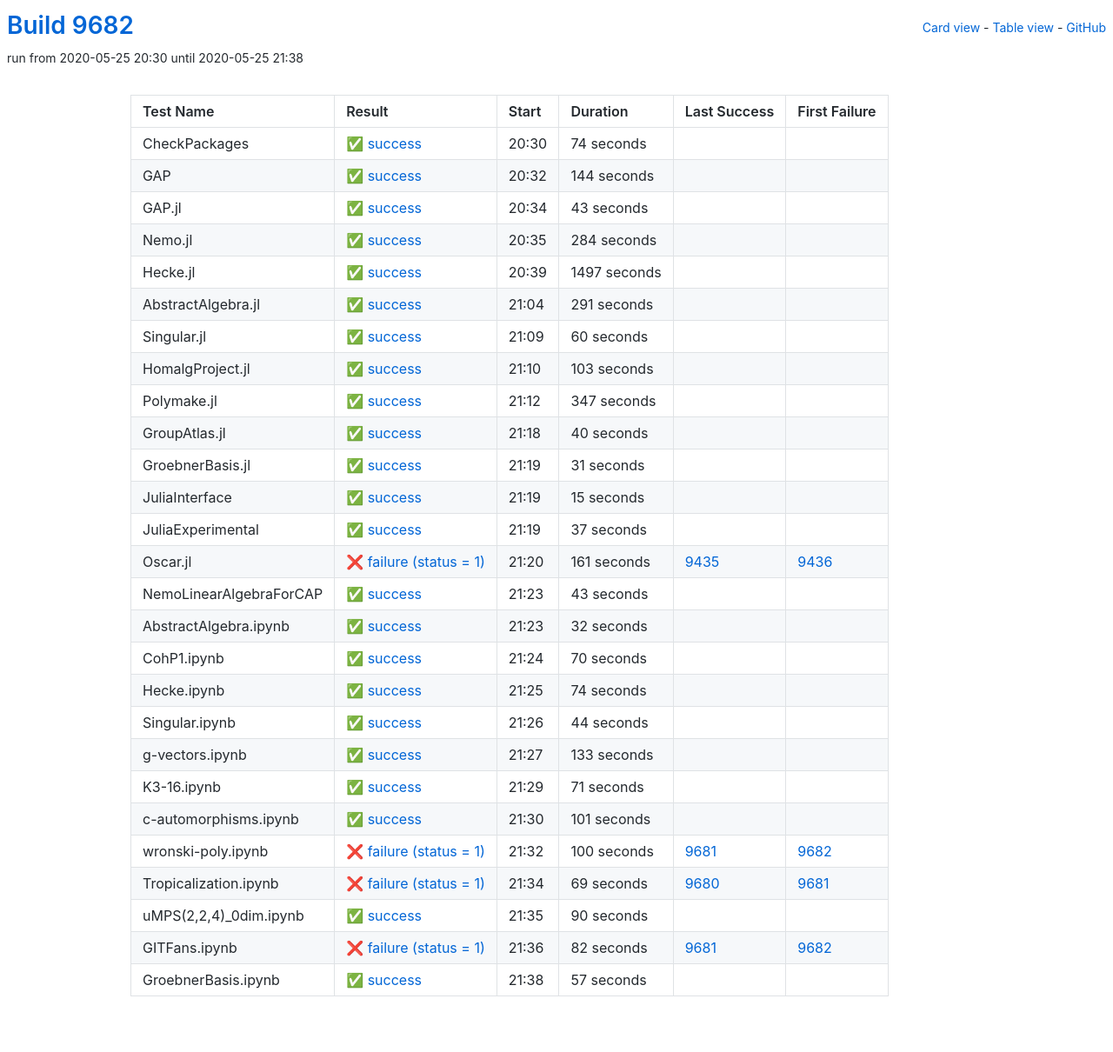
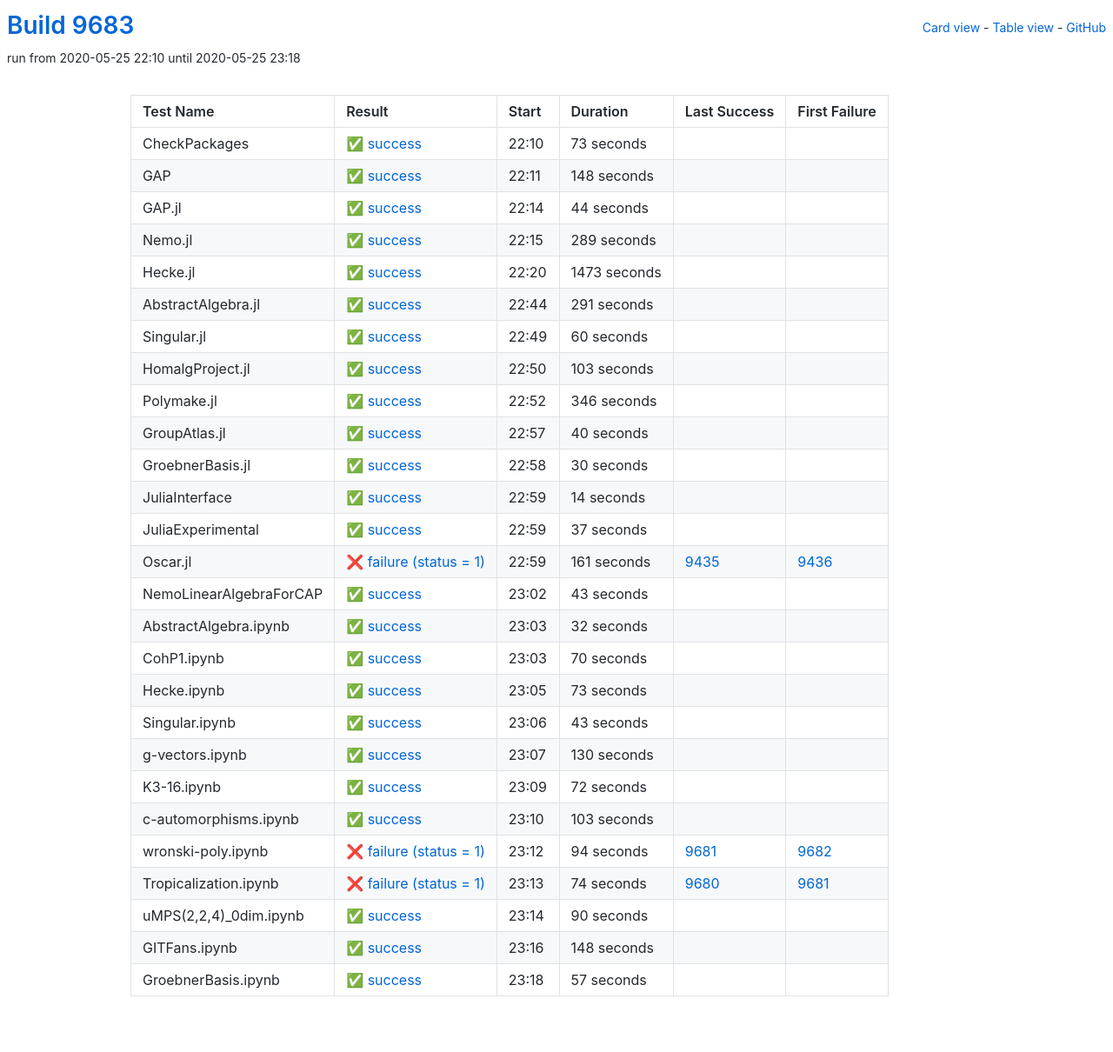
Before and after one commit to oscar-system/oscar-ci-status, a Jekyll site: the page built from table.html, in a window 1280 px wide. Shown: the whole page at 87% size. Built offline with Jekyll 4.4.1, drawn with Linux system fonts in a browser that asks for light colours.

Commit message:
Build 9683

```diff
--- a/_data/ci.yml
+++ b/_data/ci.yml
@@ -1,65 +1,65 @@
-build: 9682
-build_url: https://oscarci.mathematik.uni-kl.de/job/oscar/9682/
+build: 9683
+build_url: https://oscarci.mathematik.uni-kl.de/job/oscar/9683/
 job: oscar
 tests:
-- duration: 74
+- duration: 73
   exitcode: 0
   first_failure: false
   first_failure_url: null
   id: checkpackages
   last_success: false
   last_success_url: null
-  log: https://oscarci.mathematik.uni-kl.de/job/oscar/9682/artifact/logs/build-9682/CheckPackages.log
+  log: https://oscarci.mathematik.uni-kl.de/job/oscar/9683/artifact/logs/build-9683/CheckPackages.log
   name: CheckPackages
-  start: 2020-05-25 20:30
+  start: 2020-05-25 22:10
   status: success
   success: true
-- duration: 144
+- duration: 148
   exitcode: 0
   first_failure: false
   first_failure_url: null
   id: gap
   last_success: false
   last_success_url: null
-  log: https://oscarci.mathematik.uni-kl.de/job/oscar/9682/artifact/logs/build-9682/GAP.log
+  log: https://oscarci.mathematik.uni-kl.de/job/oscar/9683/artifact/logs/build-9683/GAP.log
   name: GAP
-  start: 2020-05-25 20:32
+  start: 2020-05-25 22:11
   status: success
   success: true
-- duration: 43
+- duration: 44
   exitcode: 0
   first_failure: false
   first_failure_url: null
   id: gap-jl
   last_success: false
   last_success_url: null
-  log: https://oscarci.mathematik.uni-kl.de/job/oscar/9682/artifact/logs/build-9682/GAP.jl.log
+  log: https://oscarci.mathematik.uni-kl.de/job/oscar/9683/artifact/logs/build-9683/GAP.jl.log
   name: GAP.jl
-  start: 2020-05-25 20:34
+  start: 2020-05-25 22:14
   status: success
   success: true
-- duration: 284
+- duration: 289
   exitcode: 0
   first_failure: false
   first_failure_url: null
   id: nemo-jl
   last_success: false
   last_success_url: null
-  log: https://oscarci.mathematik.uni-kl.de/job/oscar/9682/artifact/logs/build-9682/Nemo.jl.log
+  log: https://oscarci.mathematik.uni-kl.de/job/oscar/9683/artifact/logs/build-9683/Nemo.jl.log
   name: Nemo.jl
-  start: 2020-05-25 20:35
+  start: 2020-05-25 22:15
   status: success
   success: true
-- duration: 1497
+- duration: 1473
   exitcode: 0
   first_failure: false
   first_failure_url: null
   id: hecke-jl
   last_success: false
   last_success_url: null
-  log: https://oscarci.mathematik.uni-kl.de/job/oscar/9682/artifact/logs/build-9682/Hecke.jl.log
+  log: https://oscarci.mathematik.uni-kl.de/job/oscar/9683/artifact/logs/build-9683/Hecke.jl.log
   name: Hecke.jl
-  start: 2020-05-25 20:39
+  start: 2020-05-25 22:20
   status: success
   success: true
 - duration: 291
@@ -69,9 +69,9 @@
   id: abstractalgebra-jl
   last_success: false
   last_success_url: null
-  log: https://oscarci.mathematik.uni-kl.de/job/oscar/9682/artifact/logs/build-9682/AbstractAlgebra.jl.log
+  log: https://oscarci.mathematik.uni-kl.de/job/oscar/9683/artifact/logs/build-9683/AbstractAlgebra.jl.log
   name: AbstractAlgebra.jl
-  start: 2020-05-25 21:04
+  start: 2020-05-25 22:44
   status: success
   success: true
 - duration: 60
@@ -81,9 +81,9 @@
   id: singular-jl
   last_success: false
   last_success_url: null
-  log: https://oscarci.mathematik.uni-kl.de/job/oscar/9682/artifact/logs/build-9682/Singular.jl.log
+  log: https://oscarci.mathematik.uni-kl.de/job/oscar/9683/artifact/logs/build-9683/Singular.jl.log
   name: Singular.jl
-  start: 2020-05-25 21:09
+  start: 2020-05-25 22:49
   status: success
   success: true
 - duration: 103
@@ -93,21 +93,21 @@
   id: homalgproject-jl
   last_success: false
   last_success_url: null
-  log: https://oscarci.mathematik.uni-kl.de/job/oscar/9682/artifact/logs/build-9682/HomalgProject.jl.log
+  log: https://oscarci.mathematik.uni-kl.de/job/oscar/9683/artifact/logs/build-9683/HomalgProject.jl.log
   name: HomalgProject.jl
-  start: 2020-05-25 21:10
+  start: 2020-05-25 22:50
   status: success
   success: true
-- duration: 347
+- duration: 346
   exitcode: 0
   first_failure: false
   first_failure_url: null
   id: polymake-jl
   last_success: false
   last_success_url: null
-  log: https://oscarci.mathematik.uni-kl.de/job/oscar/9682/artifact/logs/build-9682/Polymake.jl.log
+  log: https://oscarci.mathematik.uni-kl.de/job/oscar/9683/artifact/logs/build-9683/Polymake.jl.log
   name: Polymake.jl
-  start: 2020-05-25 21:12
+  start: 2020-05-25 22:52
   status: success
   success: true
 - duration: 40
@@ -117,33 +117,33 @@
   id: groupatlas-jl
   last_success: false
   last_success_url: null
-  log: https://oscarci.mathematik.uni-kl.de/job/oscar/9682/artifact/logs/build-9682/GroupAtlas.jl.log
+  log: https://oscarci.mathematik.uni-kl.de/job/oscar/9683/artifact/logs/build-9683/GroupAtlas.jl.log
   name: GroupAtlas.jl
-  start: 2020-05-25 21:18
+  start: 2020-05-25 22:57
   status: success
   success: true
-- duration: 31
+- duration: 30
   exitcode: 0
   first_failure: false
   first_failure_url: null
   id: groebnerbasis-jl
   last_success: false
   last_success_url: null
-  log: https://oscarci.mathematik.uni-kl.de/job/oscar/9682/artifact/logs/build-9682/GroebnerBasis.jl.log
+  log: https://oscarci.mathematik.uni-kl.de/job/oscar/9683/artifact/logs/build-9683/GroebnerBasis.jl.log
   name: GroebnerBasis.jl
-  start: 2020-05-25 21:19
+  start: 2020-05-25 22:58
   status: success
   success: true
-- duration: 15
+- duration: 14
   exitcode: 0
   first_failure: false
   first_failure_url: null
   id: juliainterface
   last_success: false
   last_success_url: null
-  log: https://oscarci.mathematik.uni-kl.de/job/oscar/9682/artifact/logs/build-9682/JuliaInterface.log
+  log: https://oscarci.mathematik.uni-kl.de/job/oscar/9683/artifact/logs/build-9683/JuliaInterface.log
   name: JuliaInterface
-  start: 2020-05-25 21:19
+  start: 2020-05-25 22:59
   status: success
   success: true
 - duration: 37
@@ -153,9 +153,9 @@
   id: juliaexperimental
   last_success: false
   last_success_url: null
-  log: https://oscarci.mathematik.uni-kl.de/job/oscar/9682/artifact/logs/build-9682/JuliaExperimental.log
+  log: https://oscarci.mathematik.uni-kl.de/job/oscar/9683/artifact/logs/build-9683/JuliaExperimental.log
   name: JuliaExperimental
-  start: 2020-05-25 21:19
+  start: 2020-05-25 22:59
   status: success
   success: true
 - duration: 161
@@ -165,9 +165,9 @@
   id: oscar-jl
   last_success: 9435
   last_success_url: https://oscarci.mathematik.uni-kl.de/job/oscar/9435/
-  log: https://oscarci.mathematik.uni-kl.de/job/oscar/9682/artifact/logs/build-9682/Oscar.jl.log
+  log: https://oscarci.mathematik.uni-kl.de/job/oscar/9683/artifact/logs/build-9683/Oscar.jl.log
   name: Oscar.jl
-  start: 2020-05-25 21:20
+  start: 2020-05-25 22:59
   status: failure
   success: false
 - duration: 43
@@ -177,9 +177,9 @@
   id: nemolinearalgebraforcap
   last_success: false
   last_success_url: null
-  log: https://oscarci.mathematik.uni-kl.de/job/oscar/9682/artifact/logs/build-9682/NemoLinearAlgebraForCAP.log
+  log: https://oscarci.mathematik.uni-kl.de/job/oscar/9683/artifact/logs/build-9683/NemoLinearAlgebraForCAP.log
   name: NemoLinearAlgebraForCAP
-  start: 2020-05-25 21:23
+  start: 2020-05-25 23:02
   status: success
   success: true
 - duration: 32
@@ -189,9 +189,9 @@
   id: abstractalgebra-ipynb
   last_success: false
   last_success_url: null
-  log: https://oscarci.mathematik.uni-kl.de/job/oscar/9682/artifact/logs/build-9682/AbstractAlgebra.ipynb.log
+  log: https://oscarci.mathematik.uni-kl.de/job/oscar/9683/artifact/logs/build-9683/AbstractAlgebra.ipynb.log
   name: AbstractAlgebra.ipynb
-  start: 2020-05-25 21:23
+  start: 2020-05-25 23:03
   status: success
   success: true
 - duration: 70
@@ -201,93 +201,93 @@
   id: cohp1-ipynb
   last_success: false
   last_success_url: null
-  log: https://oscarci.mathematik.uni-kl.de/job/oscar/9682/artifact/logs/build-9682/CohP1.ipynb.log
+  log: https://oscarci.mathematik.uni-kl.de/job/oscar/9683/artifact/logs/build-9683/CohP1.ipynb.log
   name: CohP1.ipynb
-  start: 2020-05-25 21:24
+  start: 2020-05-25 23:03
   status: success
   success: true
-- duration: 74
+- duration: 73
   exitcode: 0
   first_failure: false
   first_failure_url: null
   id: hecke-ipynb
   last_success: false
   last_success_url: null
-  log: https://oscarci.mathematik.uni-kl.de/job/oscar/9682/artifact/logs/build-9682/Hecke.ipynb.log
+  log: https://oscarci.mathematik.uni-kl.de/job/oscar/9683/artifact/logs/build-9683/Hecke.ipynb.log
   name: Hecke.ipynb
-  start: 2020-05-25 21:25
+  start: 2020-05-25 23:05
   status: success
   success: true
-- duration: 44
+- duration: 43
   exitcode: 0
   first_failure: false
   first_failure_url: null
   id: singular-ipynb
   last_success: false
   last_success_url: null
-  log: https://oscarci.mathematik.uni-kl.de/job/oscar/9682/artifact/logs/build-9682/Singular.ipynb.log
+  log: https://oscarci.mathematik.uni-kl.de/job/oscar/9683/artifact/logs/build-9683/Singular.ipynb.log
   name: Singular.ipynb
-  start: 2020-05-25 21:26
+  start: 2020-05-25 23:06
   status: success
   success: true
-- duration: 133
+- duration: 130
   exitcode: 0
   first_failure: false
   first_failure_url: null
   id: g-vectors-ipynb
   last_success: false
   last_success_url: null
-  log: https://oscarci.mathematik.uni-kl.de/job/oscar/9682/artifact/logs/build-9682/g-vectors.ipynb.log
+  log: https://oscarci.mathematik.uni-kl.de/job/oscar/9683/artifact/logs/build-9683/g-vectors.ipynb.log
   name: g-vectors.ipynb
-  start: 2020-05-25 21:27
+  start: 2020-05-25 23:07
   status: success
   success: true
-- duration: 71
+- duration: 72
   exitcode: 0
   first_failure: false
   first_failure_url: null
   id: k3-16-ipynb
   last_success: false
   last_success_url: null
-  log: https://oscarci.mathematik.uni-kl.de/job/oscar/9682/artifact/logs/build-9682/K3-16.ipynb.log
+  log: https://oscarci.mathematik.uni-kl.de/job/oscar/9683/artifact/logs/build-9683/K3-16.ipynb.log
   name: K3-16.ipynb
-  start: 2020-05-25 21:29
+  start: 2020-05-25 23:09
   status: success
   success: true
-- duration: 101
+- duration: 103
   exitcode: 0
   first_failure: false
   first_failure_url: null
   id: c-automorphisms-ipynb
   last_success: false
   last_success_url: null
-  log: https://oscarci.mathematik.uni-kl.de/job/oscar/9682/artifact/logs/build-9682/c-automorphisms.ipynb.log
+  log: https://oscarci.mathematik.uni-kl.de/job/oscar/9683/artifact/logs/build-9683/c-automorphisms.ipynb.log
   name: c-automorphisms.ipynb
-  start: 2020-05-25 21:30
+  start: 2020-05-25 23:10
   status: success
   success: true
-- duration: 100
+- duration: 94
   exitcode: 1
   first_failure: 9682
   first_failure_url: https://oscarci.mathematik.uni-kl.de/job/oscar/9682/
   id: wronski-poly-ipynb
   last_success: 9681
   last_success_url: https://oscarci.mathematik.uni-kl.de/job/oscar/9681/
-  log: https://oscarci.mathematik.uni-kl.de/job/oscar/9682/artifact/logs/build-9682/wronski-poly.ipynb.log
+  log: https://oscarci.mathematik.uni-kl.de/job/oscar/9683/artifact/logs/build-9683/wronski-poly.ipynb.log
   name: wronski-poly.ipynb
-  start: 2020-05-25 21:32
+  start: 2020-05-25 23:12
   status: failure
   success: false
-- duration: 69
+- duration: 74
   exitcode: 1
   first_failure: 9681
   first_failure_url: https://oscarci.mathematik.uni-kl.de/job/oscar/9681/
   id: tropicalization-ipynb
   last_success: 9680
   last_success_url: https://oscarci.mathematik.uni-kl.de/job/oscar/9680/
-  log: https://oscarci.mathematik.uni-kl.de/job/oscar/9682/artifact/logs/build-9682/Tropicalization.ipynb.log
+  log: https://oscarci.mathematik.uni-kl.de/job/oscar/9683/artifact/logs/build-9683/Tropicalization.ipynb.log
   name: Tropicalization.ipynb
-  start: 2020-05-25 21:34
+  start: 2020-05-25 23:13
   status: failure
   success: false
 - duration: 90
@@ -297,23 +297,23 @@
   id: umps-2-2-4-0dim-ipynb
   last_success: false
   last_success_url: null
-  log: https://oscarci.mathematik.uni-kl.de/job/oscar/9682/artifact/logs/build-9682/uMPS-2-2-4-_0dim.ipynb.log
+  log: https://oscarci.mathematik.uni-kl.de/job/oscar/9683/artifact/logs/build-9683/uMPS-2-2-4-_0dim.ipynb.log
   name: uMPS(2,2,4)_0dim.ipynb
-  start: 2020-05-25 21:35
+  start: 2020-05-25 23:14
   status: success
   success: true
-- duration: 82
-  exitcode: 1
-  first_failure: 9682
-  first_failure_url: https://oscarci.mathematik.uni-kl.de/job/oscar/9682/
+- duration: 148
+  exitcode: 0
+  first_failure: false
+  first_failure_url: null
   id: gitfans-ipynb
-  last_success: 9681
-  last_success_url: https://oscarci.mathematik.uni-kl.de/job/oscar/9681/
-  log: https://oscarci.mathematik.uni-kl.de/job/oscar/9682/artifact/logs/build-9682/GITFans.ipynb.log
+  last_success: false
+  last_success_url: null
+  log: https://oscarci.mathematik.uni-kl.de/job/oscar/9683/artifact/logs/build-9683/GITFans.ipynb.log
   name: GITFans.ipynb
-  start: 2020-05-25 21:36
-  status: failure
-  success: false
+  start: 2020-05-25 23:16
+  status: success
+  success: true
 - duration: 57
   exitcode: 0
   first_failure: false
@@ -321,8 +321,8 @@
   id: groebnerbasis-ipynb
   last_success: false
   last_success_url: null
-  log: https://oscarci.mathematik.uni-kl.de/job/oscar/9682/artifact/logs/build-9682/GroebnerBasis.ipynb.log
+  log: https://oscarci.mathematik.uni-kl.de/job/oscar/9683/artifact/logs/build-9683/GroebnerBasis.ipynb.log
   name: GroebnerBasis.ipynb
-  start: 2020-05-25 21:38
+  start: 2020-05-25 23:18
   status: success
   success: true
```
Also changed, not shown: README.md.
